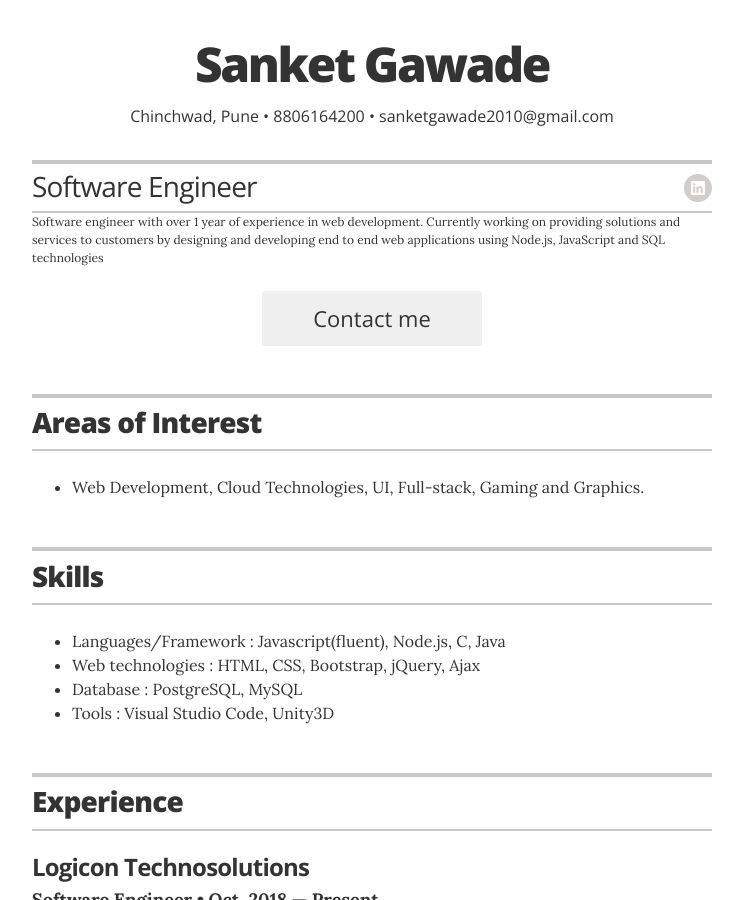
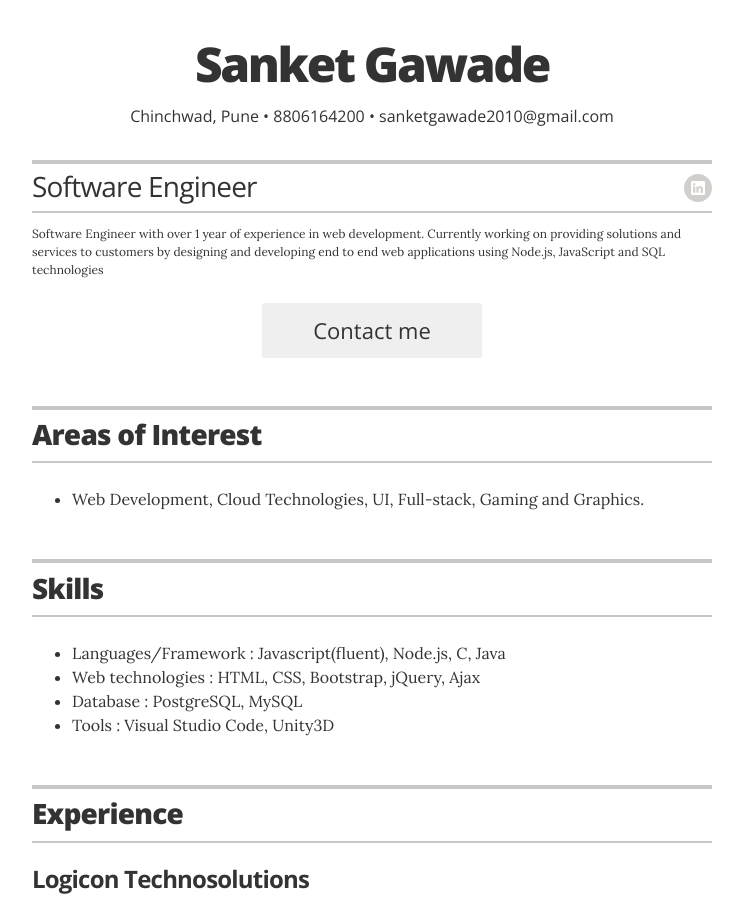
Before and after one commit to sanketgawaderepo/resume, a Jekyll site: the page built from index.html, in a window 1280 px wide and 900 px high. Shown: the whole window, without its empty margins (268-1011 px from the left). Built offline with Jekyll 4.4.1, drawn with Linux system fonts in a browser that asks for light colours.

```diff
--- a/_config.yml
+++ b/_config.yml
@@ -23,7 +23,7 @@ resume_contact_address:         "Chinchwad, Pune"
 resume_header_contact_info:     "Chinchwad, Pune • 8806164200 • sanketgawade2010@gmail.com"
 display_header_contact_info:    "true"
 
-resume_header_intro: "Software engineer with over 1 year of experience in web development. Currently working on providing solutions and services to customers by designing and developing end to end web applications using Node.js, JavaScript and SQL technologies"
+resume_header_intro: "<p>Software Engineer with over 1 year of experience in web development. Currently working on providing solutions and services to customers by designing and developing end to end web applications using Node.js, JavaScript and SQL technologies</p>"
 
 # use "yes" to display the email contact button,
 # "no" to display an "I'm not looking for work" message,
```
